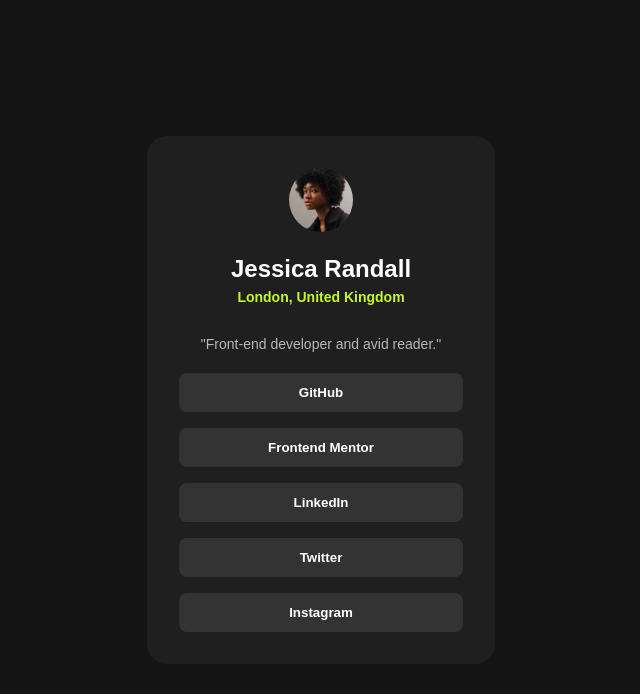
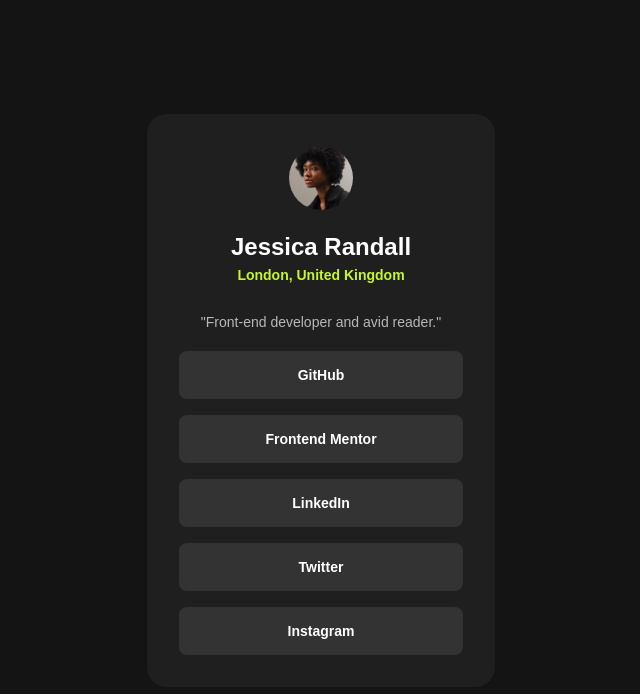
Before and after one commit to tarachand-k/css-challenges, a plain HTML site: page social-links-profile/index.html in a window 1280 px wide. Shown: the whole page, without its empty margins (319-959 px from the left). Drawn offline with Linux system fonts and the light colour scheme.

Commit message:
Completed social links profile

```diff
--- a/social-links-profile/index.html
+++ b/social-links-profile/index.html
@@ -100,12 +100,13 @@
     }
 
     .social-btn {
+      font-size: 0.875rem;
       color: white;
       font-weight: 600;
       background-color: var(--grey-700);
       border: none;
       border-radius: 8px;
-      padding: 12px 24px;
+      padding: 16px 28px;
       cursor: pointer;
       transition: all 0.2s ease-out;
     }
```
